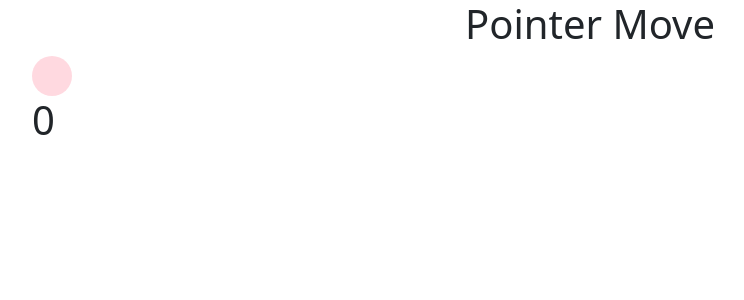
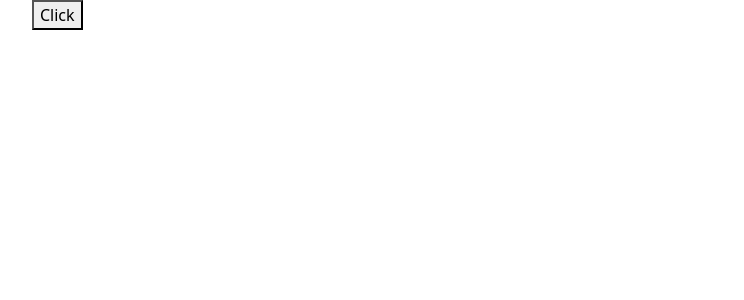
Before and after one commit to manaressam9/reactproj, a React app: page / in a window 1280 px wide. Shown: the top 300 px of the page, without its empty margins (50-794 px from the left). Built offline with nearby package versions, Linux system fonts and the light colour scheme.

Commit message:
useRef Example

```diff
--- a/src/App.js
+++ b/src/App.js
@@ -1,6 +1,7 @@
 import React from "react";
-import PointerMove from "./component/useEffectExample/PointerMove";
-import Counter from "./component/useEffectExample/Counter";
+import Counter from "./component/usRefExample/Counter";
+// import PointerMove from "./component/useEffectExample/PointerMove";
+// import Counter from "./component/useEffectExample/Counter";
 // import Game from "./component/Game";
 // import AddTask from "./component/withUseState/AddTask";
 // import AddTask from "./component/withReducer/AddTask";
@@ -21,10 +22,12 @@ const App = () => {
          </h1>
          <ChatRoom /> */}
 
-         <h1 className="text-center ">
+         {/* <h1 className="text-center ">
             Pointer Move
          </h1>
          <PointerMove />
+         <Counter /> */}
+
          <Counter />
       </div>
    )
--- /dev/null
+++ b/src/component/usRefExample/Counter.js
@@ -0,0 +1,15 @@
+import React, { useState, useEffect, useRef } from 'react';
+
+export default function Counter(){
+  let ref = useRef(0);
+  let regVar = 0;
+   function handleClick(){
+    ref.current = ref.current + 1;
+    regVar = regVar +1;
+    console.log(`ref ${ref.current} \n regVar ${regVar}`);
+   }
+    return(
+    <>
+     <button onClick={handleClick}>Click</button>
+    </>);
+}
```
